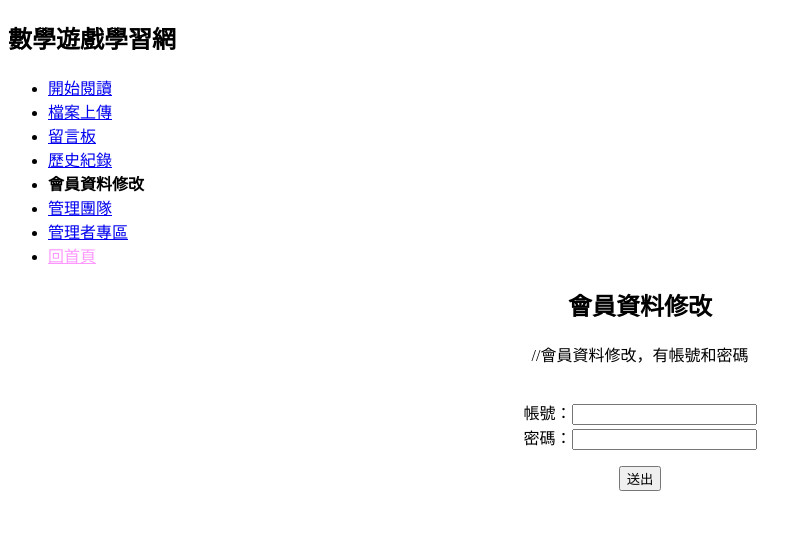
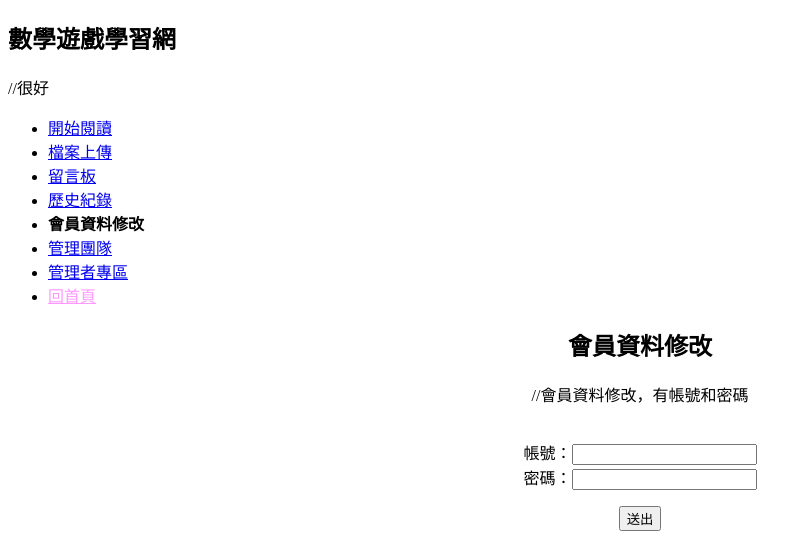
Before and after one commit to NTUEGROUP6/Group6, a PHP site: page /login.php in a window 1280 px wide. Shown: the top 547 px of the page, without its empty margins (0-812 px from the left). Run offline with PHP 8.4, Linux system fonts and the light colour scheme.

Commit message:
Update login.php

```diff
--- a/login.php
+++ b/login.php
@@ -9,7 +9,7 @@
 <div id="HEADER">
 	<h2>數學遊戲學習網</h2>
 </div>
-<div id="MAIN_NAV">
+<div id="MAIN_NAV">  //很好
 	<ul>
 		<li><a href="reading.php">開始閱讀</a></li>
 		<li><a href="upload.php">檔案上傳</a></li>
```
